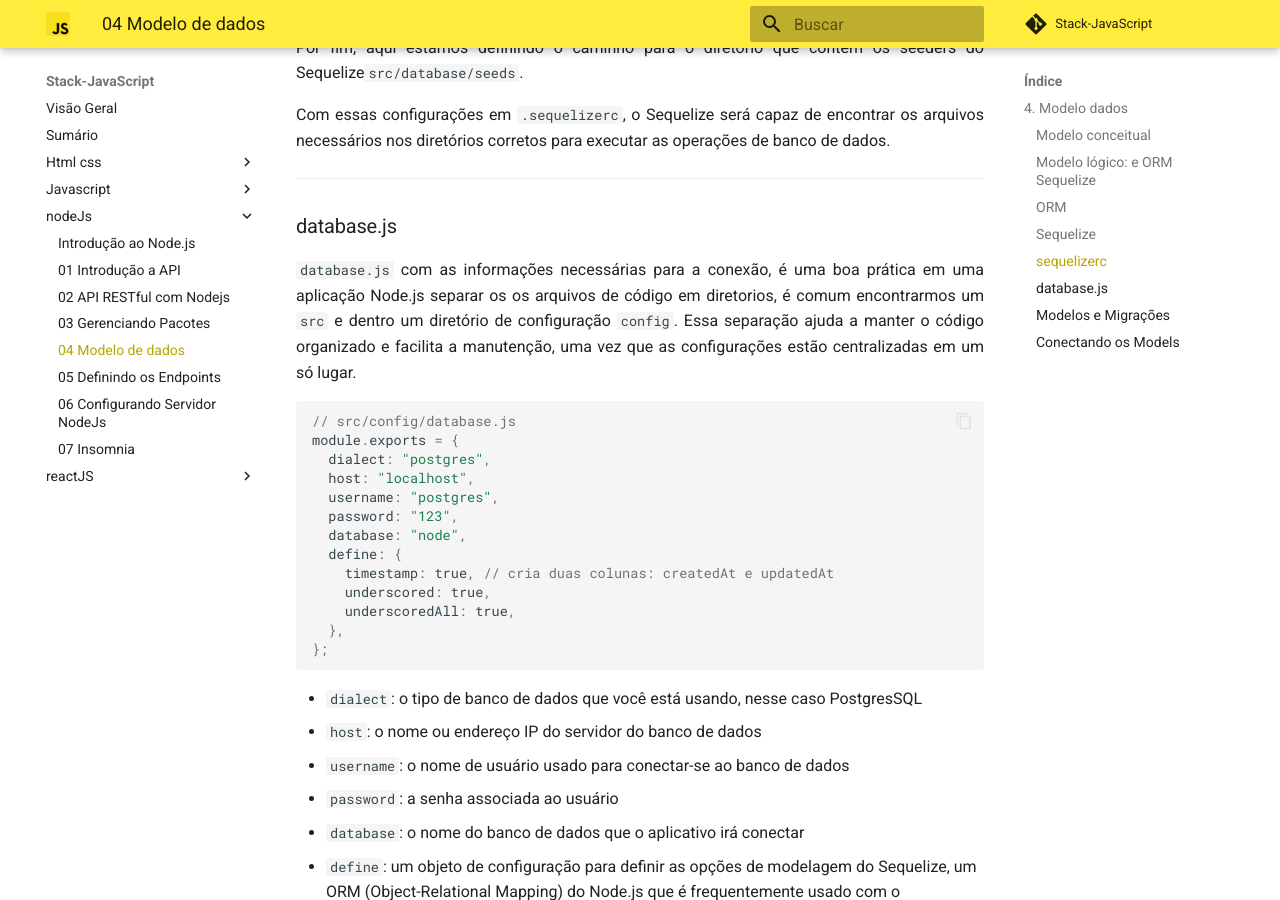
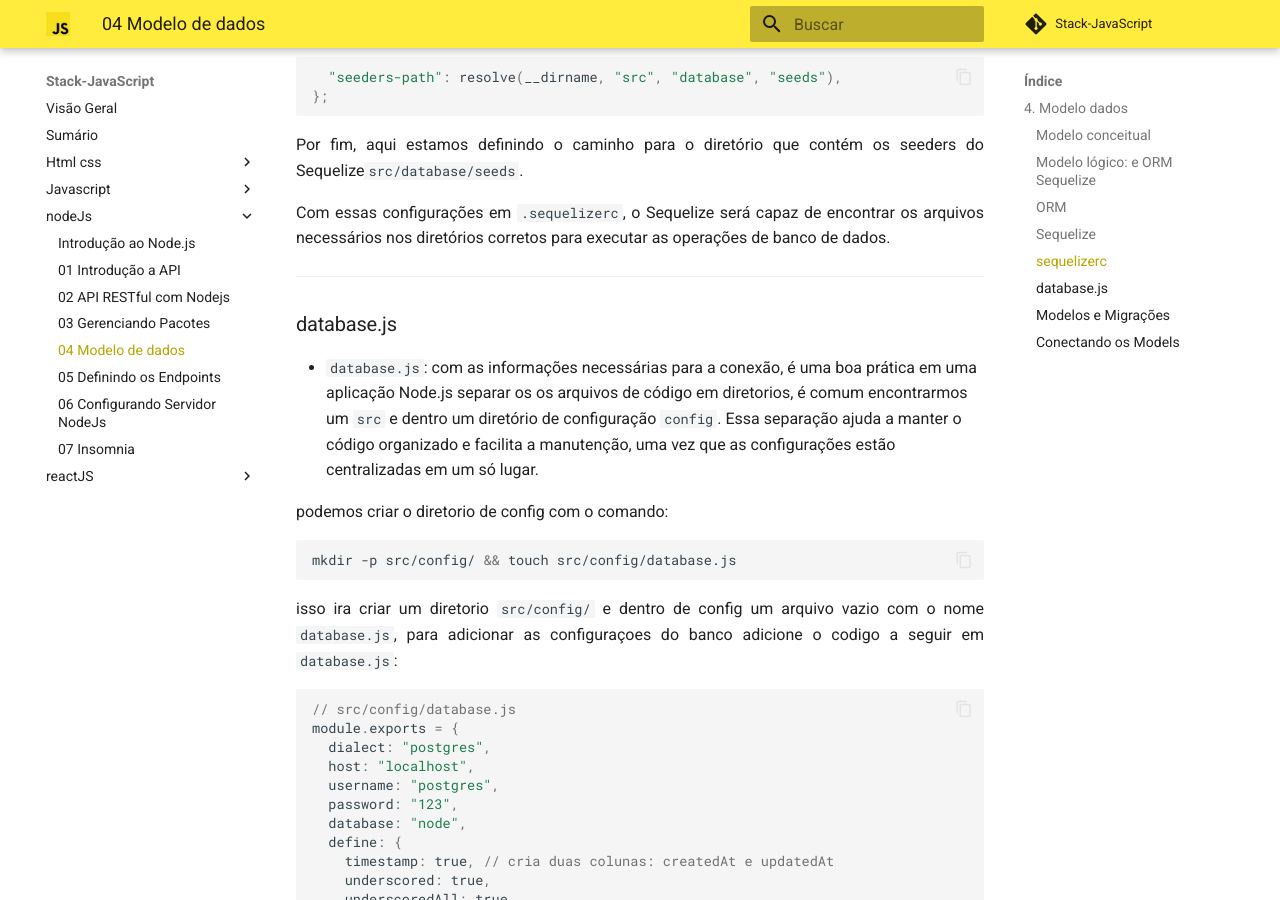
Before and after one commit to juniormarans/StackJavaScript, an MkDocs documentation site: the page built from docs/nodeJs/_04_Modelo-de-dados.md, in a window 1280 px wide and 900 px high, scrolled down 5961 px. Built offline with MkDocs 1.6.1 and Material for MkDocs 9.7.7, drawn with Linux system fonts in a browser that asks for light colours; comment, search, counter and statistics services are not loaded; some of the changed text lies outside the part shown.

Commit message:
feat: adiciona comando touch sequelizerc

````diff
--- a/docs/nodeJs/_04_Modelo-de-dados.md
+++ b/docs/nodeJs/_04_Modelo-de-dados.md
@@ -95,7 +95,13 @@
 
 - `.sequelizerc`: arquivo de configuração do Sequelize que permite personalizar o comportamento do CLI do Sequelize. Ele é usado para especificar diretórios e arquivos personalizados que podem ser usados pelo Sequelize para gerar código automaticamente, como arquivos de migração, modelos, seeders, etc.
 
-O arquivo `.sequelizerc` é um arquivo no formato JavaScript (sem extenção .js) que pode exportar um objeto com as seguintes propriedades:
+podemos criar o arquivo com o comando:
+
+```bash
+touch .sequelizerc
+```
+
+O comando ira criar o  arquivo vazio `.sequelizerc`, que é um arquivo no formato JavaScript (sem extenção .js) adicione o seguinte codigo:
 
 ```javascript
 const { resolve } = require("path");
@@ -154,7 +160,15 @@
 
 ### database.js
 
-`database.js` com as informações necessárias para a conexão, é uma boa prática em uma aplicação Node.js separar os os arquivos de código em diretorios, é comum encontrarmos um `src` e dentro um diretório de configuração `config`. Essa separação ajuda a manter o código organizado e facilita a manutenção, uma vez que as configurações estão centralizadas em um só lugar.
+- `database.js`: com as informações necessárias para a conexão, é uma boa prática em uma aplicação Node.js separar os os arquivos de código em diretorios, é comum encontrarmos um `src` e dentro um diretório de configuração `config`. Essa separação ajuda a manter o código organizado e facilita a manutenção, uma vez que as configurações estão centralizadas em um só lugar.
+
+podemos criar o diretorio de config com o comando:
+
+```bash
+mkdir -p src/config/ && touch src/config/database.js
+```
+
+isso ira criar um diretorio `src/config/`  e dentro de config um arquivo vazio com o nome `database.js`, para adicionar as configuraçoes do banco adicione o codigo a seguir em `database.js`:
 
 ```javascript
 // src/config/database.js
````
